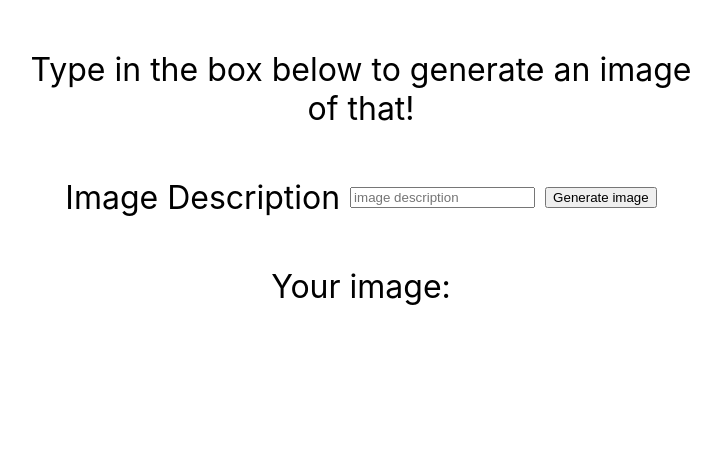
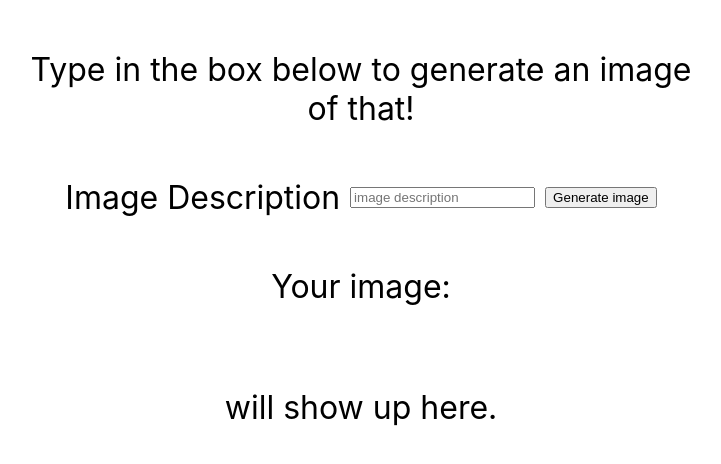
Before and after one commit to natashaswan/Image-Generator-With-OpenAI-React-App-Typescript, a React (Create React App) app: page / in a window 1280 px wide. Shown: the top 464 px of the page, without its empty margins (279-1000 px from the left). Built offline with nearby package versions, Linux system fonts and the light colour scheme; no server answers.

Commit message:
move img url state to App, pass img url as a prop

```diff
--- a/src/App.tsx
+++ b/src/App.tsx
@@ -1,4 +1,4 @@
-import React from 'react';
+import React, {useState} from 'react';
 
 import Input from './components/Input';
 import Header from './components/Header';
@@ -7,11 +7,13 @@ import Image from './components/Image';
 import './App.css';
 
 function App() {
+  const [imageURL, setImageURL] = useState<string | undefined >(undefined);
+
   return (
     <div className="App">
-      <Header> Type in the box below to generate an image of that!</Header>
-      <Input/>
-      <Image />
+      <Header>Type in the box below to generate an image of that!</Header>
+      <Input setImageURL={setImageURL}/>
+      <Image url={imageURL}/>
     </div>
   );
 }
--- a/src/components/Image.tsx
+++ b/src/components/Image.tsx
@@ -1,11 +1,14 @@
 import React from "react";
 
-const Image: React.FC = () => {
+const Image = ({url}: {url:string | undefined}) => {
     return(
-       <div>
-        Your image:
-        </div>
-        )
+        <>
+            <div>
+                Your image:
+            </div>
+            {url ? <img src={url} alt='ai generated'/> : <p>will show up here.</p>}
+        </>
+    )
 }
 
 export default Image;
--- a/src/components/Input.tsx
+++ b/src/components/Input.tsx
@@ -1,20 +1,16 @@
-import React, { useState, useRef } from "react";
-
+import React, { useRef } from "react";
 import { Configuration, OpenAIApi } from "openai";
 
 const configuration = new Configuration({
     apiKey: process.env.REACT_APP_OPENAI_API_KEY,
     });
+const openai = new OpenAIApi(configuration);
 
-const openai = new OpenAIApi(configuration);
-console.log(process.env)
-const Input: React.FC = () => {
-    const [imageURL, setImageURL] = useState<string | undefined >(undefined);
+//
+//
+//
 
-    //
-    //
-    //
-
+const Input = ({setImageURL} : {setImageURL: React.Dispatch<React.SetStateAction<string | undefined>>}) => {
     const inputValueRef = useRef<HTMLInputElement>(null);
 
     //
@@ -24,18 +20,14 @@ const Input: React.FC = () => {
     const onClickHandler = () => {
         const enteredText: string | undefined = inputValueRef?.current?.value;
         //
-        //
         const generateImage = async () =>{
             if(enteredText){
-                console.log(enteredText);
                 const imageParameters: {prompt: string} = {
                     prompt: enteredText,
                 }
-
                 const response = await openai.createImage(imageParameters);
                 console.log(response);
                 const urlData: string | undefined = response.data.data[0].url;
-                console.log(response.data.data);
                 setImageURL(urlData);
             }
 
```
